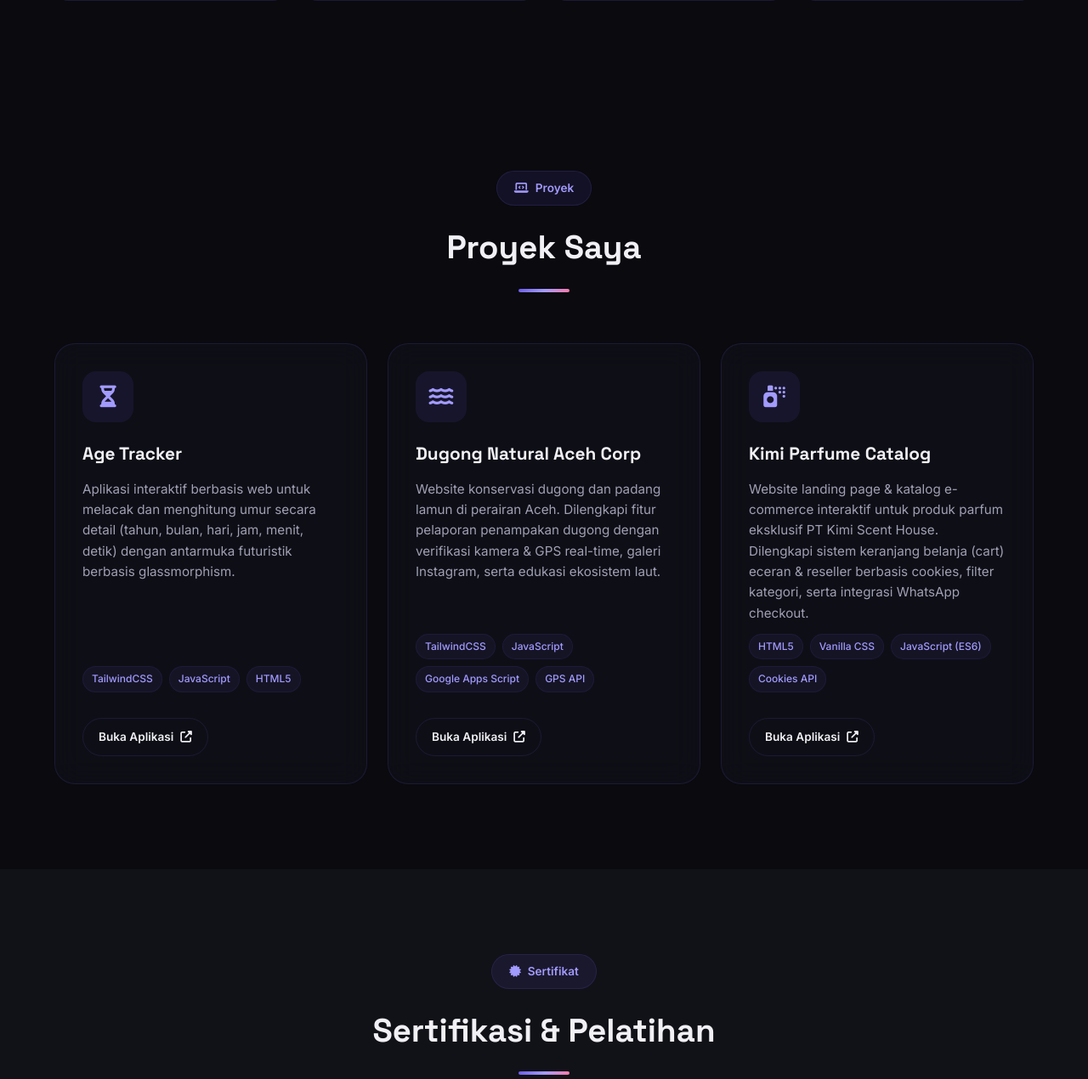
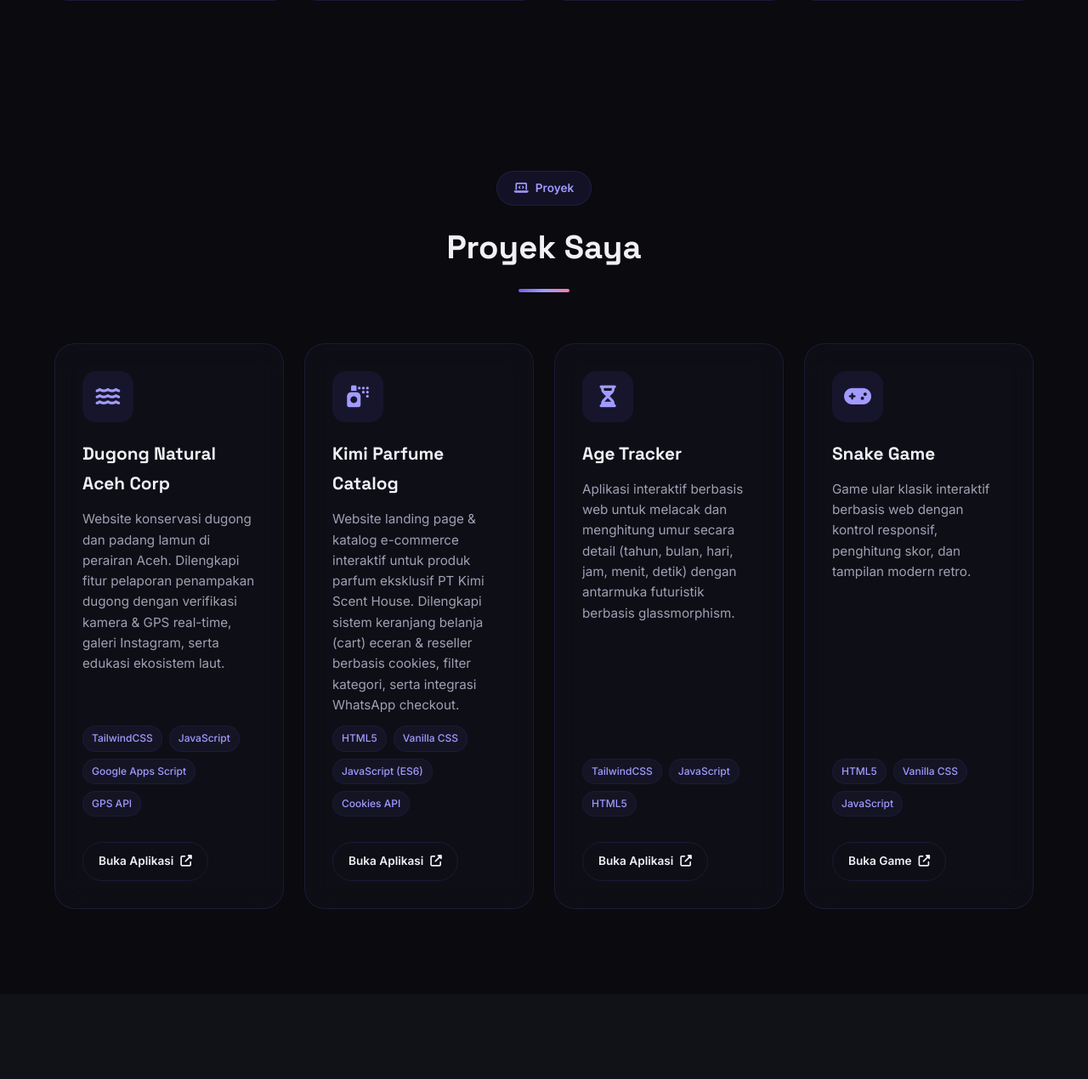
Before and after one commit to irja333/portofolio, a PHP site: page / in a window 1280 px wide. Shown: the part 5160-6430 px from the top of the page at 85% size. Run offline with PHP 8.4, Linux system fonts and the light colour scheme.

Commit message:
Add files via upload

```diff
--- a/index.html
+++ b/index.html
@@ -93,15 +93,16 @@
                         development & technology</span>
                 </p>
                 <div class="hero-cta">
-                    <a href="#contact" class="btn btn-primary">
-                        <i class="fas fa-paper-plane"></i> <span class="lang-id">Hubungi Saya</span><span
-                            class="lang-en">Contact Me</span>
+                    <a href="#projects" class="btn btn-primary">
+                        <i class="fas fa-laptop-code"></i> <span class="lang-id">Lihat Proyek</span><span
+                            class="lang-en">View Projects</span>
                     </a>
                     <a href="assets/CV-IRJA_ZAHIDI.pdf" download class="btn btn-outline">
                         <i class="fas fa-download"></i> <span class="lang-id">Unduh CV</span><span
                             class="lang-en">Download CV</span>
                     </a>
-                    <a href="https://telegra.ph/file/de53b88ad117c21d2c7c1.jpg" target="_blank" rel="noopener" class="btn btn-outline">
+                    <a href="https://telegra.ph/file/de53b88ad117c21d2c7c1.jpg" target="_blank" rel="noopener"
+                        class="btn btn-outline">
                         <i class="fas fa-qrcode"></i> <span>QRIS</span>
                     </a>
                 </div>
@@ -137,7 +138,8 @@
                     <a href="mailto:irjazahidi8@gmail.com" class="social-link" aria-label="Email">
                         <i class="fas fa-envelope"></i>
                     </a>
-                    <a href="https://wa.me/6282275576880" target="_blank" rel="noopener" class="social-link" aria-label="WhatsApp">
+                    <a href="https://wa.me/6282275576880" target="_blank" rel="noopener" class="social-link"
+                        aria-label="WhatsApp">
                         <i class="fab fa-whatsapp"></i>
                     </a>
                 </div>
@@ -242,7 +244,7 @@
                         <div class="info-content">
                             <span class="info-label"><span class="lang-id">Pendidikan</span><span
                                     class="lang-en">Education</span></span>
-                            <span class="info-value"><span class="lang-id">S1 Pend. Teknologi Informasi</span><span
+                            <span class="info-value"><span class="lang-id">S1 Pendidikan Teknologi Informasi</span><span
                                     class="lang-en">Bachelor of Informatics Education</span></span>
                         </div>
                     </div>
@@ -425,16 +427,20 @@
                                     </span>
                                 </div>
                             </a>
-                            <a href="https://doi.org/10.56995/sintek.v5i1.89" target="_blank"
-                                rel="noopener" class="edu-highlight journal-link">
+                            <a href="https://doi.org/10.56995/sintek.v5i1.89" target="_blank" rel="noopener"
+                                class="edu-highlight journal-link">
                                 <div class="highlight-icon"><i class="fas fa-book"></i></div>
                                 <div>
                                     <span class="highlight-label"><span class="lang-id">Jurnal</span><span
                                             class="lang-en">Journal</span> <i class="fas fa-external-link-alt"
                                             style="font-size: 0.7rem; margin-left: 4px;"></i></span>
                                     <span class="highlight-value">
-                                        <span class="lang-id">Sistem Pengambilan Keputusan Dalam Pemilihan Kos-Kosan Putri Dengan Metode Technique For Order Of Preference By Similarity To Ideal Solution (TOPSIS) Di Wilayah Kampus UIN Ar-Raniry Banda Aceh</span>
-                                        <span class="lang-en">Decision Support System in Choosing Female Boarding Houses Using the Technique for Order of Preference by Similarity to Ideal Solution (TOPSIS) Method around UIN Ar-Raniry Banda Aceh Campus Area</span>
+                                        <span class="lang-id">Sistem Pengambilan Keputusan Dalam Pemilihan Kos-Kosan
+                                            Putri Dengan Metode Technique For Order Of Preference By Similarity To Ideal
+                                            Solution (TOPSIS) Di Wilayah Kampus UIN Ar-Raniry Banda Aceh</span>
+                                        <span class="lang-en">Decision Support System in Choosing Female Boarding Houses
+                                            Using the Technique for Order of Preference by Similarity to Ideal Solution
+                                            (TOPSIS) Method around UIN Ar-Raniry Banda Aceh Campus Area</span>
                                     </span>
                                 </div>
                             </a>
@@ -446,11 +452,16 @@
                                         <span class="lang-en">Organizations & Volunteering</span>
                                     </span>
                                     <span class="highlight-value">
-                                        <strong><span class="lang-id">Anggota Humas</span><span class="lang-en">Public Relations Member</span></strong> -
-                                        <span class="lang-id">Himpunan Pendidikan Teknologi Informasi (Mar 2023 - Mar 2025)</span><span class="lang-en">Informatics Technology Education Association (Mar 2023 - Mar 2025)</span>
+                                        <strong><span class="lang-id">Anggota Humas</span><span class="lang-en">Public
+                                                Relations Member</span></strong> -
+                                        <span class="lang-id">Himpunan Pendidikan Teknologi Informasi (Mar 2023 - Mar
+                                            2025)</span><span class="lang-en">Informatics Technology Education
+                                            Association (Mar 2023 - Mar 2025)</span>
                                         <br>
-                                        <span class="lang-id">• Membantu masyarakat, menggalang dana bencana alam, dan bergotong royong.</span>
-                                        <span class="lang-en">• Assisting the community, fundraising for natural disaster relief, and participating in mutual cooperation.</span>
+                                        <span class="lang-id">• Membantu masyarakat, menggalang dana bencana alam, dan
+                                            bergotong royong.</span>
+                                        <span class="lang-en">• Assisting the community, fundraising for natural
+                                            disaster relief, and participating in mutual cooperation.</span>
                                     </span>
                                 </div>
                             </div>
@@ -606,32 +617,6 @@
             <div class="projects-grid" data-animate>
                 <div class="project-card">
                     <div class="project-icon-wrapper">
-                        <i class="fas fa-hourglass-half"></i>
-                    </div>
-                    <div class="project-content">
-                        <h3 class="project-title">Age Tracker</h3>
-                        <p class="project-desc">
-                            <span class="lang-id">Aplikasi interaktif berbasis web untuk melacak dan menghitung umur
-                                secara detail (tahun, bulan, hari, jam, menit, detik) dengan antarmuka futuristik
-                                berbasis glassmorphism.</span>
-                            <span class="lang-en">An interactive web-based application to track and calculate age in
-                                detail (years, months, days, hours, minutes, seconds) featuring a futuristic
-                                glassmorphic user interface.</span>
-                        </p>
-                        <div class="project-tech-tags">
-                            <span class="tech-tag">TailwindCSS</span>
-                            <span class="tech-tag">JavaScript</span>
-                            <span class="tech-tag">HTML5</span>
-                        </div>
-                        <a href="cek-umur/index.html" class="btn btn-outline project-link">
-                            <span class="lang-id">Buka Aplikasi</span><span class="lang-en">Open Application</span> <i
-                                class="fas fa-external-link-alt"></i>
-                        </a>
-                    </div>
-                </div>
-
-                <div class="project-card">
-                    <div class="project-icon-wrapper">
                         <i class="fas fa-water"></i>
                     </div>
                     <div class="project-content">
@@ -650,7 +635,8 @@
                             <span class="tech-tag">Google Apps Script</span>
                             <span class="tech-tag">GPS API</span>
                         </div>
-                        <a href="https://dugongaceh.web.id/" target="_blank" rel="noopener" class="btn btn-outline project-link">
+                        <a href="https://dugongaceh.web.id/" target="_blank" rel="noopener"
+                            class="btn btn-outline project-link">
                             <span class="lang-id">Buka Aplikasi</span><span class="lang-en">Open Application</span> <i
                                 class="fas fa-external-link-alt"></i>
                         </a>
@@ -679,6 +665,58 @@
                         </div>
                         <a href="kimi-parfum/index.html" class="btn btn-outline project-link">
                             <span class="lang-id">Buka Aplikasi</span><span class="lang-en">Open Application</span> <i
+                                class="fas fa-external-link-alt"></i>
+                        </a>
+                    </div>
+                </div>
+
+                <div class="project-card">
+                    <div class="project-icon-wrapper">
+                        <i class="fas fa-hourglass-half"></i>
+                    </div>
+                    <div class="project-content">
+                        <h3 class="project-title">Age Tracker</h3>
+                        <p class="project-desc">
+                            <span class="lang-id">Aplikasi interaktif berbasis web untuk melacak dan menghitung umur
+                                secara detail (tahun, bulan, hari, jam, menit, detik) dengan antarmuka futuristik
+                                berbasis glassmorphism.</span>
+                            <span class="lang-en">An interactive web-based application to track and calculate age in
+                                detail (years, months, days, hours, minutes, seconds) featuring a futuristic
+                                glassmorphic user interface.</span>
+                        </p>
+                        <div class="project-tech-tags">
+                            <span class="tech-tag">TailwindCSS</span>
+                            <span class="tech-tag">JavaScript</span>
+                            <span class="tech-tag">HTML5</span>
+                        </div>
+                        <a href="https://irja333.github.io/kalkulator-umur/" target="_blank" rel="noopener"
+                            class="btn btn-outline project-link">
+                            <span class="lang-id">Buka Aplikasi</span><span class="lang-en">Open Application</span> <i
+                                class="fas fa-external-link-alt"></i>
+                        </a>
+                    </div>
+                </div>
+
+                <div class="project-card">
+                    <div class="project-icon-wrapper">
+                        <i class="fas fa-gamepad"></i>
+                    </div>
+                    <div class="project-content">
+                        <h3 class="project-title">Snake Game</h3>
+                        <p class="project-desc">
+                            <span class="lang-id">Game ular klasik interaktif berbasis web dengan kontrol responsif,
+                                penghitung skor, dan tampilan modern retro.</span>
+                            <span class="lang-en">An interactive web-based classic snake game featuring responsive
+                                controls, score tracking, and a modern retro visual design.</span>
+                        </p>
+                        <div class="project-tech-tags">
+                            <span class="tech-tag">HTML5</span>
+                            <span class="tech-tag">Vanilla CSS</span>
+                            <span class="tech-tag">JavaScript</span>
+                        </div>
+                        <a href="https://irja333.github.io/ular/" target="_blank" rel="noopener"
+                            class="btn btn-outline project-link">
+                            <span class="lang-id">Buka Game</span><span class="lang-en">Open Game</span> <i
                                 class="fas fa-external-link-alt"></i>
                         </a>
                     </div>
@@ -872,11 +910,14 @@
                                 <span class="contact-item-value">+62 822 7557 6880</span>
                             </div>
                         </a>
-                        <a href="https://chat.whatsapp.com/LZd2a6NXlg4E2khlRasjdP" target="_blank" rel="noopener" class="contact-card-item">
+                        <a href="https://chat.whatsapp.com/LZd2a6NXlg4E2khlRasjdP" target="_blank" rel="noopener"
+                            class="contact-card-item">
                             <div class="contact-item-icon"><i class="fas fa-users"></i></div>
                             <div>
-                                <span class="contact-item-label"><span class="lang-id">Grup WhatsApp</span><span class="lang-en">WhatsApp Group</span></span>
-                                <span class="contact-item-value"><span class="lang-id">Gabung Grup</span><span class="lang-en">Join Group</span></span>
+                                <span class="contact-item-label"><span class="lang-id">Grup WhatsApp</span><span
+                                        class="lang-en">WhatsApp Group</span></span>
+                                <span class="contact-item-value"><span class="lang-id">Gabung Grup</span><span
+                                        class="lang-en">Join Group</span></span>
                             </div>
                         </a>
                         <a href="http://t.me/irja333" target="_blank" rel="noopener" class="contact-card-item">
@@ -886,8 +927,7 @@
                                 <span class="contact-item-value">@irja333</span>
                             </div>
                         </a>
-                        <a href="https://github.com/irja333" target="_blank" rel="noopener"
-                            class="contact-card-item">
+                        <a href="https://github.com/irja333" target="_blank" rel="noopener" class="contact-card-item">
                             <div class="contact-item-icon"><i class="fab fa-github"></i></div>
                             <div>
                                 <span class="contact-item-label">GitHub</span>
@@ -910,32 +950,37 @@
                                 <span class="contact-item-value">@irja.zahidi</span>
                             </div>
                         </a>
-                        <a href="https://facebook.com/irja.333" target="_blank" rel="noopener" class="contact-card-item">
+                        <a href="https://facebook.com/irja.333" target="_blank" rel="noopener"
+                            class="contact-card-item">
                             <div class="contact-item-icon"><i class="fab fa-facebook-f"></i></div>
                             <div>
                                 <span class="contact-item-label">Facebook</span>
                                 <span class="contact-item-value">irja.333</span>
                             </div>
                         </a>
-                        <a href="http://tiktok.com/@irja_official" target="_blank" rel="noopener" class="contact-card-item">
+                        <a href="http://tiktok.com/@irja_official" target="_blank" rel="noopener"
+                            class="contact-card-item">
                             <div class="contact-item-icon"><i class="fab fa-tiktok"></i></div>
                             <div>
                                 <span class="contact-item-label">TikTok</span>
                                 <span class="contact-item-value">@irja_official</span>
                             </div>
                         </a>
-                        <a href="http://twitter.com/Irja_official" target="_blank" rel="noopener" class="contact-card-item">
+                        <a href="http://twitter.com/Irja_official" target="_blank" rel="noopener"
+                            class="contact-card-item">
                             <div class="contact-item-icon"><i class="fab fa-x-twitter"></i></div>
                             <div>
                                 <span class="contact-item-label">Twitter (X)</span>
                                 <span class="contact-item-value">@Irja_official</span>
                             </div>
                         </a>
-                        <a href="https://telegra.ph/file/de53b88ad117c21d2c7c1.jpg" target="_blank" rel="noopener" class="contact-card-item">
+                        <a href="https://telegra.ph/file/de53b88ad117c21d2c7c1.jpg" target="_blank" rel="noopener"
+                            class="contact-card-item">
                             <div class="contact-item-icon"><i class="fas fa-qrcode"></i></div>
                             <div>
                                 <span class="contact-item-label">QRIS</span>
-                                <span class="contact-item-value"><span class="lang-id">Dukungan QRIS</span><span class="lang-en">QRIS Support</span></span>
+                                <span class="contact-item-value"><span class="lang-id">Dukungan QRIS</span><span
+                                        class="lang-en">QRIS Support</span></span>
                             </div>
                         </a>
                         <div class="contact-card-item">
@@ -965,20 +1010,20 @@
                     <span class="lang-en">Designed & Developed with <span class="heart">❤️</span> by Irja Zahidi</span>
                 </p>
                 <div class="footer-socials">
-                    <a href="https://github.com/irja333" target="_blank" rel="noopener"
-                        aria-label="GitHub"><i class="fab fa-github"></i></a>
+                    <a href="https://github.com/irja333" target="_blank" rel="noopener" aria-label="GitHub"><i
+                            class="fab fa-github"></i></a>
                     <a href="https://www.linkedin.com/in/irja-zahidi" target="_blank" rel="noopener"
                         aria-label="LinkedIn"><i class="fab fa-linkedin-in"></i></a>
                     <a href="https://www.instagram.com/irja.zahidi" target="_blank" rel="noopener"
                         aria-label="Instagram"><i class="fab fa-instagram"></i></a>
-                    <a href="https://facebook.com/irja.333" target="_blank" rel="noopener"
-                        aria-label="Facebook"><i class="fab fa-facebook-f"></i></a>
-                    <a href="http://tiktok.com/@irja_official" target="_blank" rel="noopener"
-                        aria-label="TikTok"><i class="fab fa-tiktok"></i></a>
-                    <a href="http://t.me/irja333" target="_blank" rel="noopener"
-                        aria-label="Telegram"><i class="fab fa-telegram"></i></a>
-                    <a href="http://twitter.com/Irja_official" target="_blank" rel="noopener"
-                        aria-label="Twitter"><i class="fab fa-x-twitter"></i></a>
+                    <a href="https://facebook.com/irja.333" target="_blank" rel="noopener" aria-label="Facebook"><i
+                            class="fab fa-facebook-f"></i></a>
+                    <a href="http://tiktok.com/@irja_official" target="_blank" rel="noopener" aria-label="TikTok"><i
+                            class="fab fa-tiktok"></i></a>
+                    <a href="http://t.me/irja333" target="_blank" rel="noopener" aria-label="Telegram"><i
+                            class="fab fa-telegram"></i></a>
+                    <a href="http://twitter.com/Irja_official" target="_blank" rel="noopener" aria-label="Twitter"><i
+                            class="fab fa-x-twitter"></i></a>
                     <a href="mailto:irjazahidi8@gmail.com" aria-label="Email"><i class="fas fa-envelope"></i></a>
                 </div>
                 <p class="footer-copyright">&copy; 2026 Irja Zahidi. All Rights Reserved.</p>
--- a/style.css
+++ b/style.css
@@ -1493,8 +1493,20 @@ body.light-theme .badge-cumlaude {
 
 .projects-grid {
     display: grid;
-    grid-template-columns: repeat(auto-fill, minmax(280px, 1fr));
+    grid-template-columns: repeat(auto-fit, minmax(280px, 1fr));
     gap: 24px;
+}
+
+@media (min-width: 900px) {
+    .projects-grid {
+        grid-template-columns: repeat(2, 1fr);
+    }
+}
+
+@media (min-width: 1200px) {
+    .projects-grid {
+        grid-template-columns: repeat(4, 1fr);
+    }
 }
 
 .project-card {
```
Also changed, not shown: other parts of style.css (+18 -18 lines).
